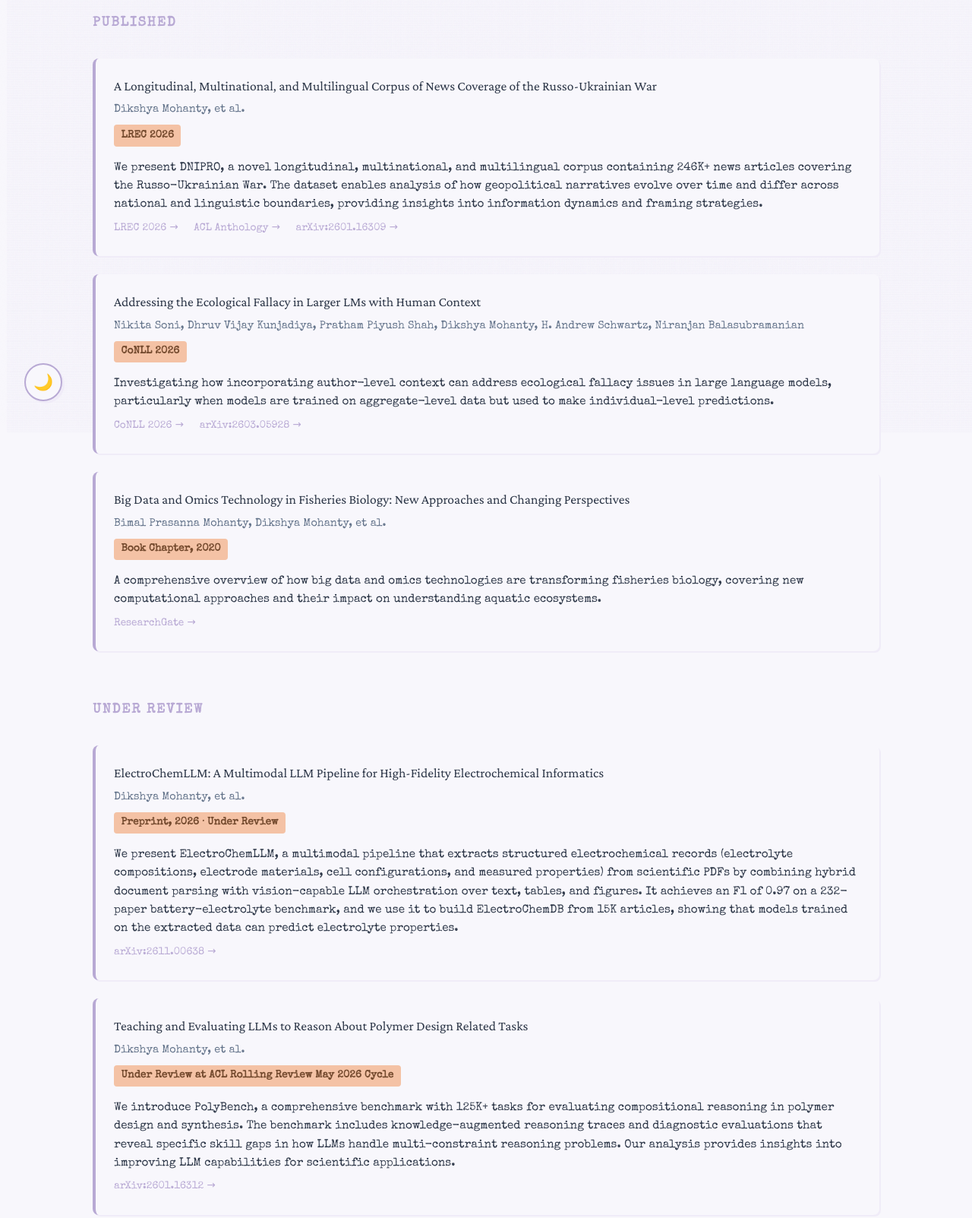
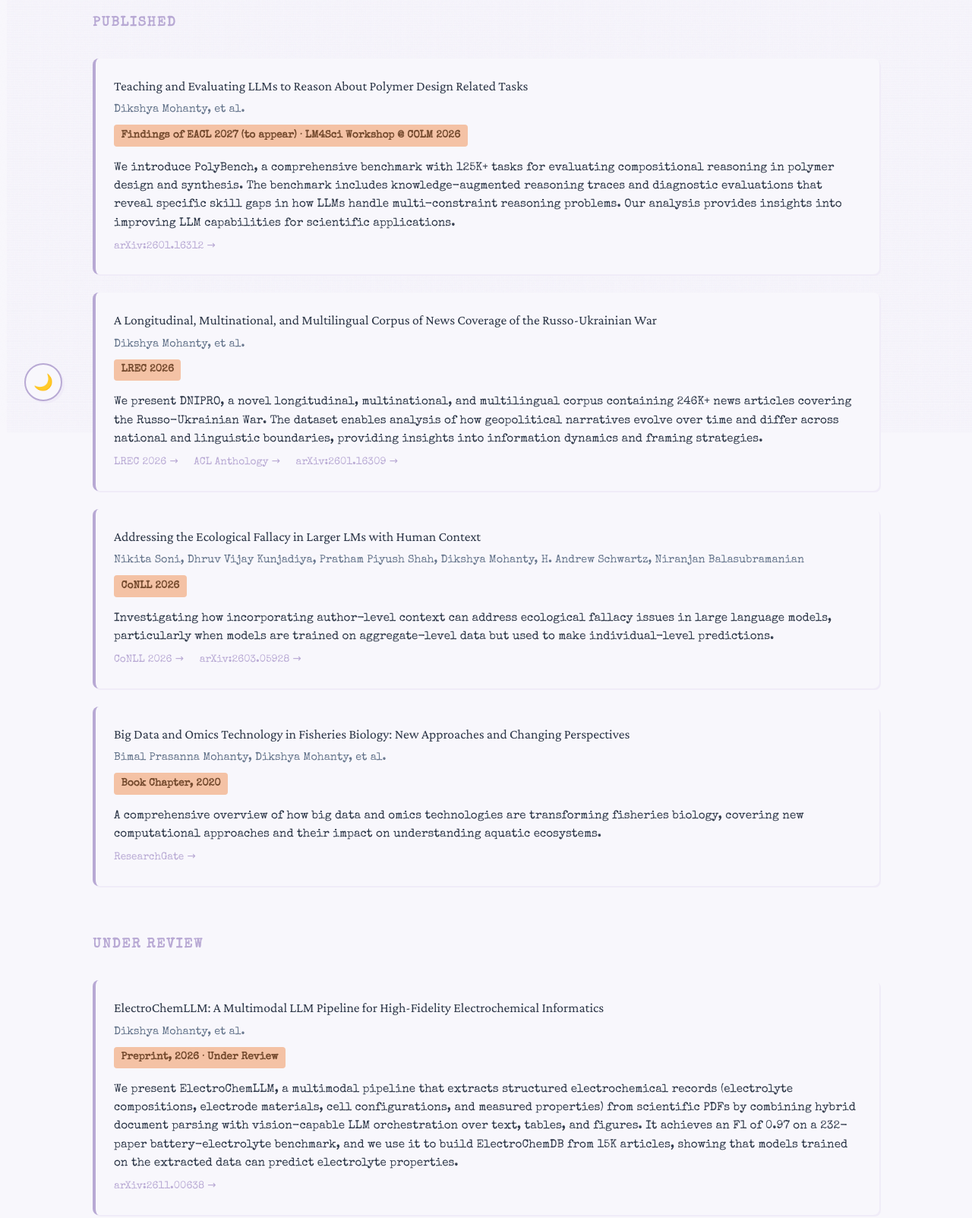
Before and after one commit to dikshyam/Website, a plain HTML site: page pages/publications.html in a window 1280 px wide. Shown: the part 240-1843 px from the top of the page at 76% size. Drawn offline with nearby package versions, Linux system fonts and the light colour scheme.

Commit message:
PolyBench accepted to Findings of EACL 2027

```diff
--- a/pages/publications.html
+++ b/pages/publications.html
@@ -52,6 +52,24 @@
                 <h3 style="font-family: var(--mono); font-size: 1.1rem; color: var(--accent); margin-top: 3rem; margin-bottom: 1.5rem; text-transform: uppercase; letter-spacing: 0.1em;">Published</h3>
 
                 <div class="pub-list">
+                    <div class="pub-item">
+                        <div class="pub-title">
+                            Teaching and Evaluating LLMs to Reason About Polymer Design Related Tasks
+                        </div>
+                        <div class="pub-authors">Dikshya Mohanty, et al.</div>
+                        <div class="pub-venue">Findings of EACL 2027 (to appear) · LM4Sci Workshop @ COLM 2026</div>
+                        <p style="color: var(--text); margin-top: 1rem; font-size: 0.95rem; line-height: 1.6;">
+                            We introduce PolyBench, a comprehensive benchmark with 125K+ tasks for evaluating
+                            compositional reasoning in polymer design and synthesis. The benchmark includes
+                            knowledge-augmented reasoning traces and diagnostic evaluations that reveal specific
+                            skill gaps in how LLMs handle multi-constraint reasoning problems. Our analysis
+                            provides insights into improving LLM capabilities for scientific applications.
+                        </p>
+                        <a href="https://arxiv.org/abs/2601.16312" class="pub-link" target="_blank">
+                            arXiv:2601.16312 →
+                        </a>
+                    </div>
+
                     <div class="pub-item">
                         <div class="pub-title">
                             A Longitudinal, Multinational, and Multilingual Corpus of News Coverage of
@@ -136,24 +154,6 @@
                         </p>
                         <a href="https://arxiv.org/abs/2611.00638" class="pub-link" target="_blank">
                             arXiv:2611.00638 →
-                        </a>
-                    </div>
-
-                    <div class="pub-item">
-                        <div class="pub-title">
-                            Teaching and Evaluating LLMs to Reason About Polymer Design Related Tasks
-                        </div>
-                        <div class="pub-authors">Dikshya Mohanty, et al.</div>
-                        <div class="pub-venue">Under Review at ACL Rolling Review May 2026 Cycle</div>
-                        <p style="color: var(--text); margin-top: 1rem; font-size: 0.95rem; line-height: 1.6;">
-                            We introduce PolyBench, a comprehensive benchmark with 125K+ tasks for evaluating
-                            compositional reasoning in polymer design and synthesis. The benchmark includes
-                            knowledge-augmented reasoning traces and diagnostic evaluations that reveal specific
-                            skill gaps in how LLMs handle multi-constraint reasoning problems. Our analysis
-                            provides insights into improving LLM capabilities for scientific applications.
-                        </p>
-                        <a href="https://arxiv.org/abs/2601.16312" class="pub-link" target="_blank">
-                            arXiv:2601.16312 →
                         </a>
                     </div>
                 </div>
```
Also changed, not shown: index.html (+20 -20 lines), pages/experience.html (+1 -1 lines), pages/projects.html (+2 -2 lines).
